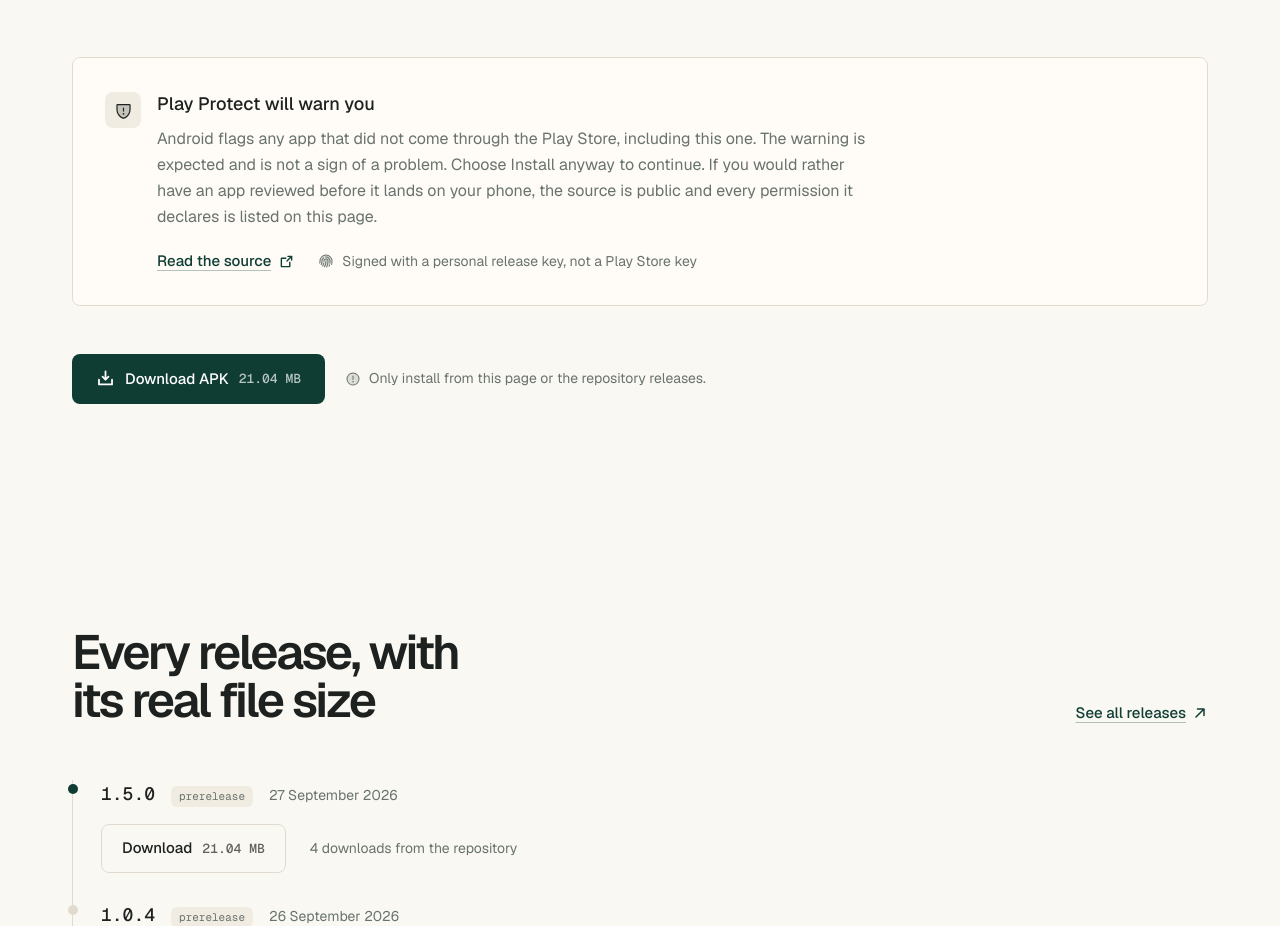
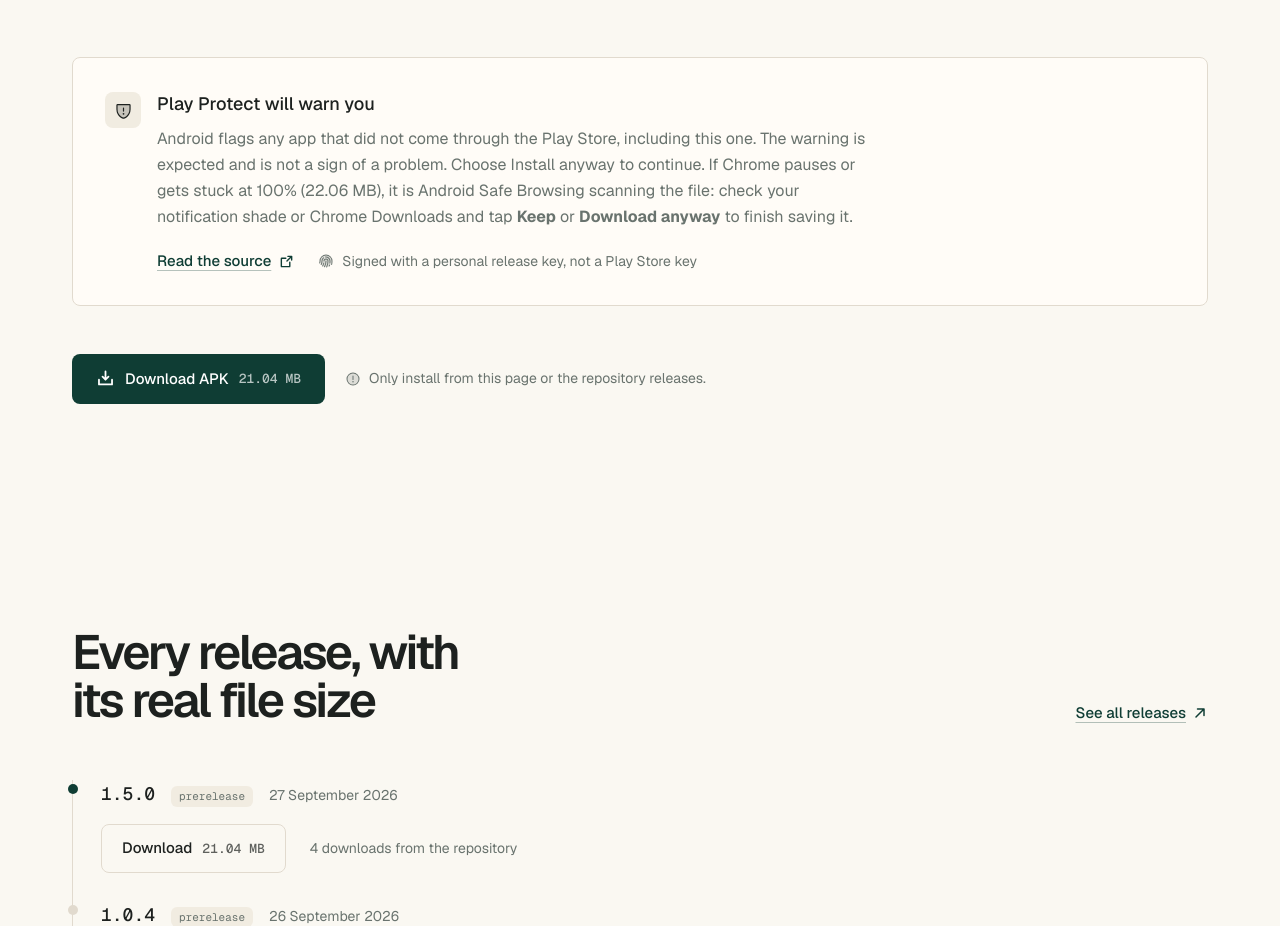
Before and after one commit to areyypriyanshu/expense-tracker, a Next.js app in the folder web/: page / in a window 1280 px wide. Shown: the part 5040-5966 px from the top of the page. Built offline with nearby package versions, Linux system fonts and the light colour scheme; no server answers.

Commit message:
Add guidance for Android Chrome Safe Browsing download pause at 100%

```diff
--- a/web/components/site/install.tsx
+++ b/web/components/site/install.tsx
@@ -77,8 +77,9 @@
                 <p className="mt-2 max-w-[68ch] leading-relaxed text-ink-muted">
                   Android flags any app that did not come through the Play Store, including this one.
                   The warning is expected and is not a sign of a problem. Choose Install anyway to
-                  continue. If you would rather have an app reviewed before it lands on your phone,
-                  the source is public and every permission it declares is listed on this page.
+                  continue. If Chrome pauses or gets stuck at 100% (22.06 MB), it is Android Safe
+                  Browsing scanning the file: check your notification shade or Chrome Downloads and tap{" "}
+                  <strong>Keep</strong> or <strong>Download anyway</strong> to finish saving it.
                 </p>
 
                 <div className="mt-5 flex flex-wrap items-center gap-x-6 gap-y-3">
```
